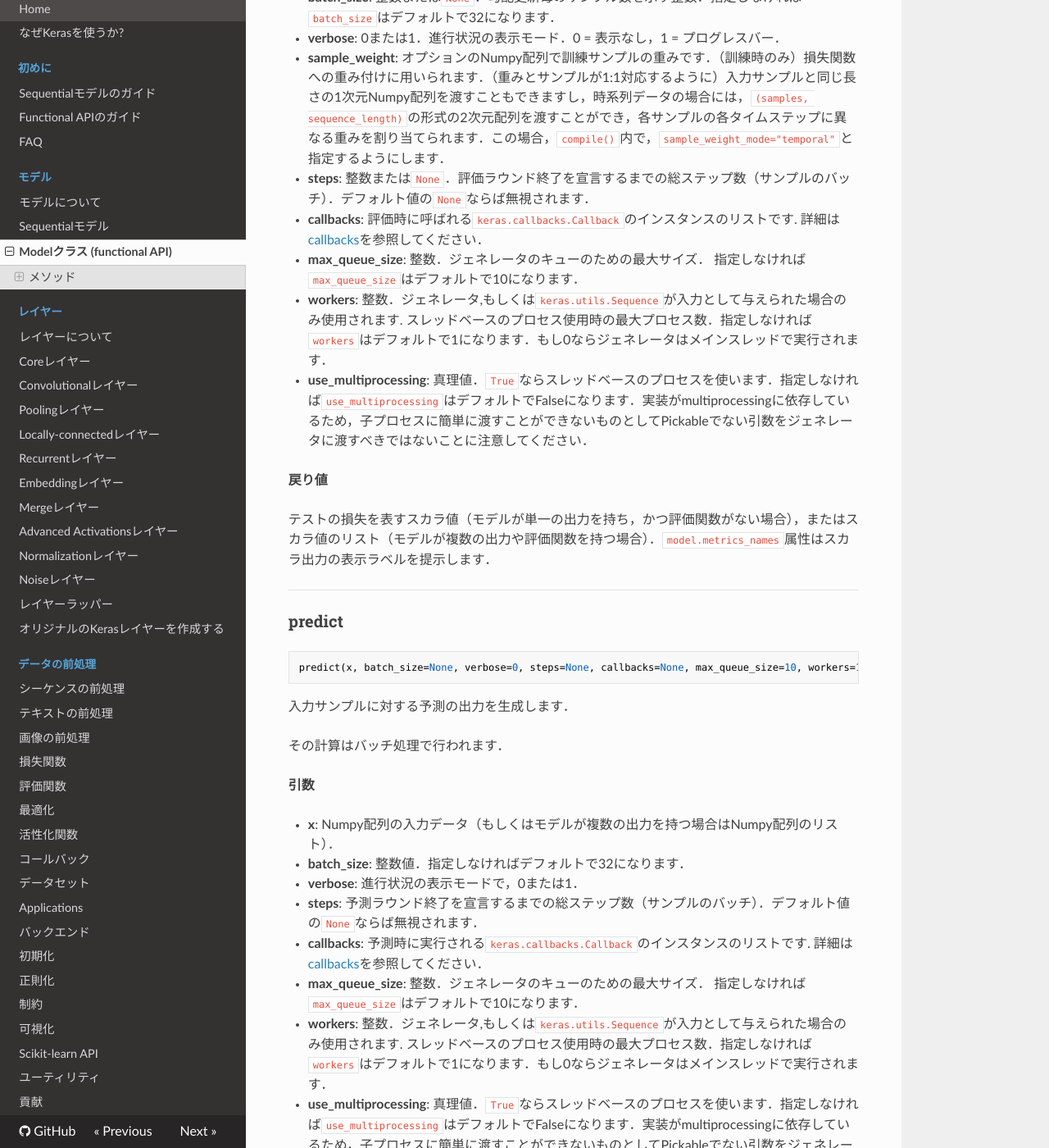
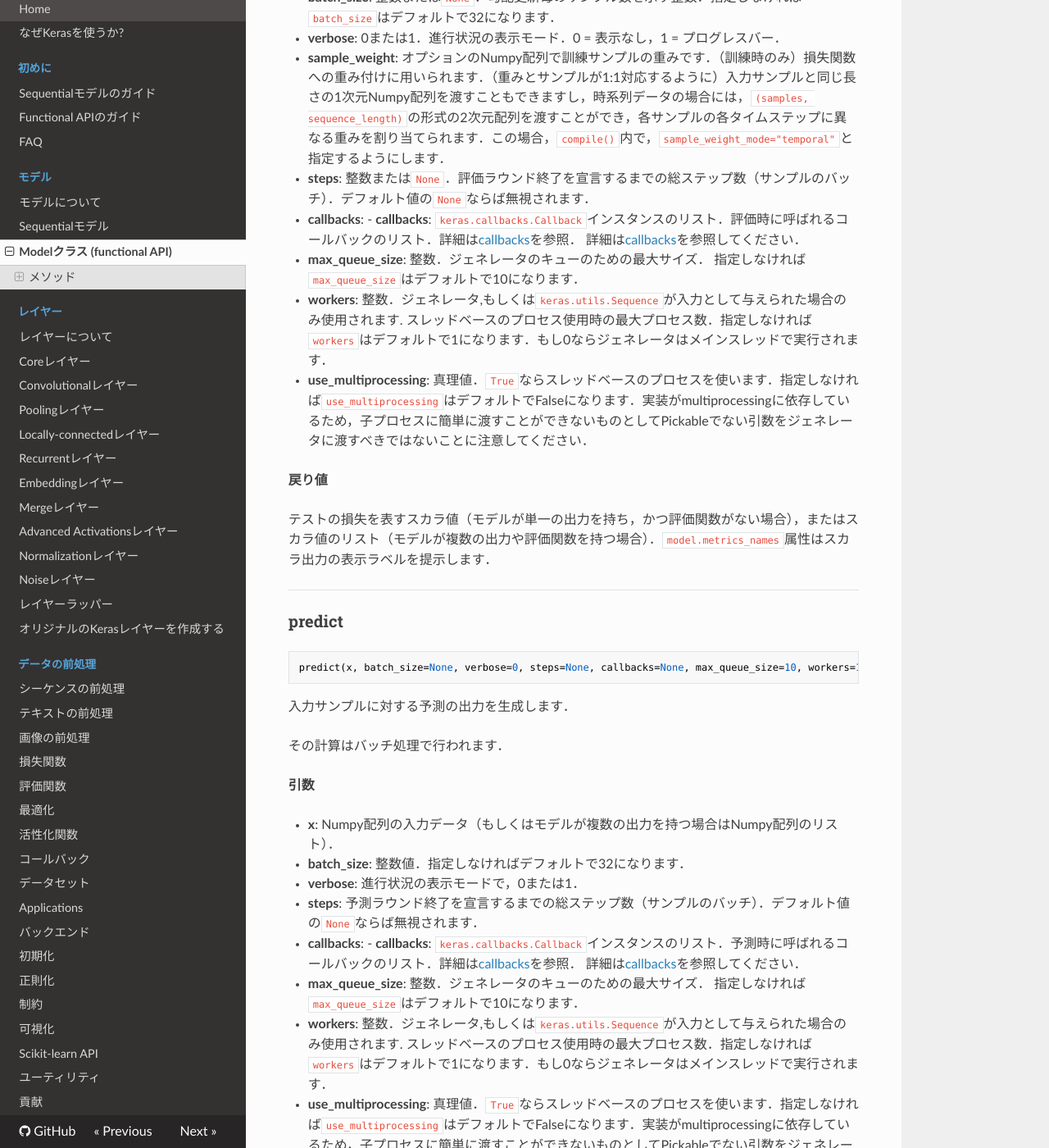
Before and after one commit to keras-team/keras-docs-ja, an MkDocs documentation site: the page built from sources/models/model.md, in a window 1280 px wide and 1400 px high, scrolled down 4258 px. Shown: the whole window at 82% size. Built offline with MkDocs 1.6.1, drawn with Linux system fonts in a browser that asks for light colours; nearby versions of some CDN libraries; old or Windows-style settings are respelled for this version of MkDocs; some of the changed text lies outside the part shown.

Commit message:
ChangeDescriptionOfCallbacks

```diff
--- a/sources/models/model.md
+++ b/sources/models/model.md
@@ -64,7 +64,7 @@ __引数__
 - __batch_size__: 整数または`None`．勾配更新毎のサンプル数を示す整数．指定しなければ`batch_size`はデフォルトで32になります．
 - __epochs__: 整数．訓練データ配列の反復回数を示す整数．エポックは，提供される`x`および`y`データ全体の反復です． `initial_epoch`と組み合わせると，`epochs`は"最終エポック"として理解されることに注意してください．このモデルは`epochs`で与えられた反復回数だの訓練をするわけではなく，単に`epochs`という指標に試行が達するまで訓練します．
 - __verbose__: 整数．0，1，2のいずれか．進行状況の表示モード．0 = 表示なし，1 = プログレスバー，2 = 各試行毎に一行の出力．
-- __callbacks__: 訓練時に呼ばれる`keras.callbacks.Callback`インスタンスのリスト．詳細は[callbacks](/callbacks)を参照してください．
+- __callbacks__: - __callbacks__: `keras.callbacks.Callback`インスタンスのリスト．訓練時に呼ばれるコールバックのリスト．詳細は[callbacks](/callbacks)を参照．詳細は[callbacks](/callbacks)を参照してください．
 - __validation_split__: 0から1の間の浮動小数点数．バリデーションデータとして使われる訓練データの割合．モデルはこの割合の訓練データを区別し，それらでは学習を行わず，各試行の終わりにこのデータにおける損失とモデル評価関数を評価します．このバリデーションデータは，シャッフルを行う前に，与えられた`x`と`y`のデータの後ろからサンプリングされます．
 - __validation_data__: 各試行の最後に損失とモデル評価関数を評価するために用いられる`(x_val, y_val)`のタプル，または`(val_x, val_y, val_sample_weights)`のタプル．モデルはこのデータで学習を行いません．`validation_data`は`validation_split`を上書きします．
 - __shuffle__: 真理値（訓練データを各試行の前にシャッフルするかどうか）または文字列（'batch'の場合）．'batch'はHDF5データの限界を扱うための特別なオプションです．バッチサイズのチャンクでシャッフルします．`steps_per_epoch`が`None`でない場合には効果がありません．
@@ -110,7 +110,7 @@ __引数__
 - __verbose__: 0または1．進行状況の表示モード．0 = 表示なし，1 = プログレスバー．
 - __sample_weight__: オプションのNumpy配列で訓練サンプルの重みです．（訓練時のみ）損失関数への重み付けに用いられます．（重みとサンプルが1:1対応するように）入力サンプルと同じ長さの1次元Numpy配列を渡すこともできますし，時系列データの場合には，`(samples, sequence_length)`の形式の2次元配列を渡すことができ，各サンプルの各タイムステップに異なる重みを割り当てられます．この場合，`compile()`内で，`sample_weight_mode="temporal"`と指定するようにします．
 - __steps__: 整数または`None`．評価ラウンド終了を宣言するまでの総ステップ数（サンプルのバッチ）．デフォルト値の`None`ならば無視されます．
-- __callbacks__: 評価時に呼ばれる`keras.callbacks.Callback`のインスタンスのリストです. 詳細は[callbacks](/callbacks)を参照してください．
+- __callbacks__: - __callbacks__: `keras.callbacks.Callback`インスタンスのリスト．評価時に呼ばれるコールバックのリスト．詳細は[callbacks](/callbacks)を参照． 詳細は[callbacks](/callbacks)を参照してください．
 - __max_queue_size__: 整数．ジェネレータのキューのための最大サイズ．
     指定しなければ`max_queue_size`はデフォルトで10になります．
 - __workers__: 整数．ジェネレータ,もしくは`keras.utils.Sequence`が入力として与えられた場合のみ使用されます. スレッドベースのプロセス使用時の最大プロセス数．指定しなければ`workers`はデフォルトで1になります．もし0ならジェネレータはメインスレッドで実行されます．
@@ -138,7 +138,7 @@ __引数__
 - __batch_size__: 整数値．指定しなければデフォルトで32になります．
 - __verbose__: 進行状況の表示モードで，0または1．
 - __steps__: 予測ラウンド終了を宣言するまでの総ステップ数（サンプルのバッチ）．デフォルト値の`None`ならば無視されます．
-- __callbacks__: 予測時に実行される`keras.callbacks.Callback`のインスタンスのリストです. 詳細は[callbacks](/callbacks)を参照してください．
+- __callbacks__: - __callbacks__: `keras.callbacks.Callback`インスタンスのリスト．予測時に呼ばれるコールバックのリスト．詳細は[callbacks](/callbacks)を参照． 詳細は[callbacks](/callbacks)を参照してください．
 - __max_queue_size__: 整数．ジェネレータのキューのための最大サイズ．
     指定しなければ`max_queue_size`はデフォルトで10になります．
 - __workers__: 整数．ジェネレータ,もしくは`keras.utils.Sequence`が入力として与えられた場合のみ使用されます. スレッドベースのプロセス使用時の最大プロセス数．指定しなければ`workers`はデフォルトで1になります．もし0ならジェネレータはメインスレッドで実行されます．
@@ -239,7 +239,7 @@ __引数__
     エポックは与えられたデータ全体の反復で，`steps_per_epoch`で定義されます．
     `initial_epoch`と組み合わせると，`epochs`は「最終エポック」として理解されることに注意してください．このモデルは`epochs`で与えられた反復回数だの訓練をするわけではなく，単に`epochs`という指標に試行が達するまで訓練します．
 - __verbose__: 整数．0，1，2のいずれか．進行状況の表示モード．0 = 表示なし，1 = プログレスバー，2 = 各試行毎に一行の出力．
-- __callbacks__: `keras.callbacks.Callback`インスタンスのリスト．訓練時に呼ばれるコールバックのリスト．詳細は[callbacks](/callbacks)を参照してください．
+- __callbacks__: - __callbacks__: `keras.callbacks.Callback`インスタンスのリスト．訓練時に呼ばれるコールバックのリスト．詳細は[callbacks](/callbacks)を参照．詳細は[callbacks](/callbacks)を参照してください．
 - __validation_data__: これは以下のいずれかです．
     - バリデーションデータ用のジェネレータ．
     - (inputs, targets)のタプル．
```
